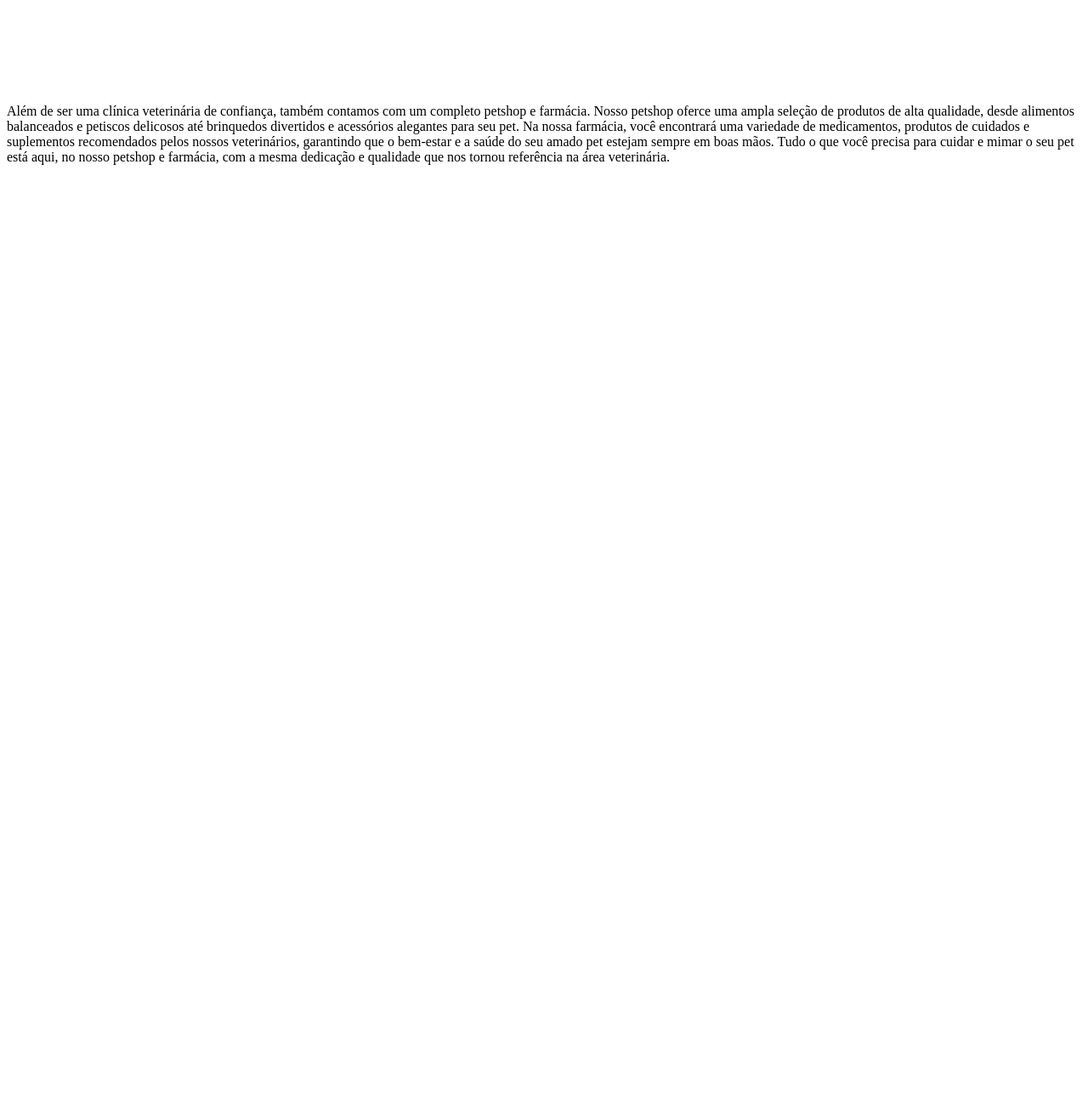
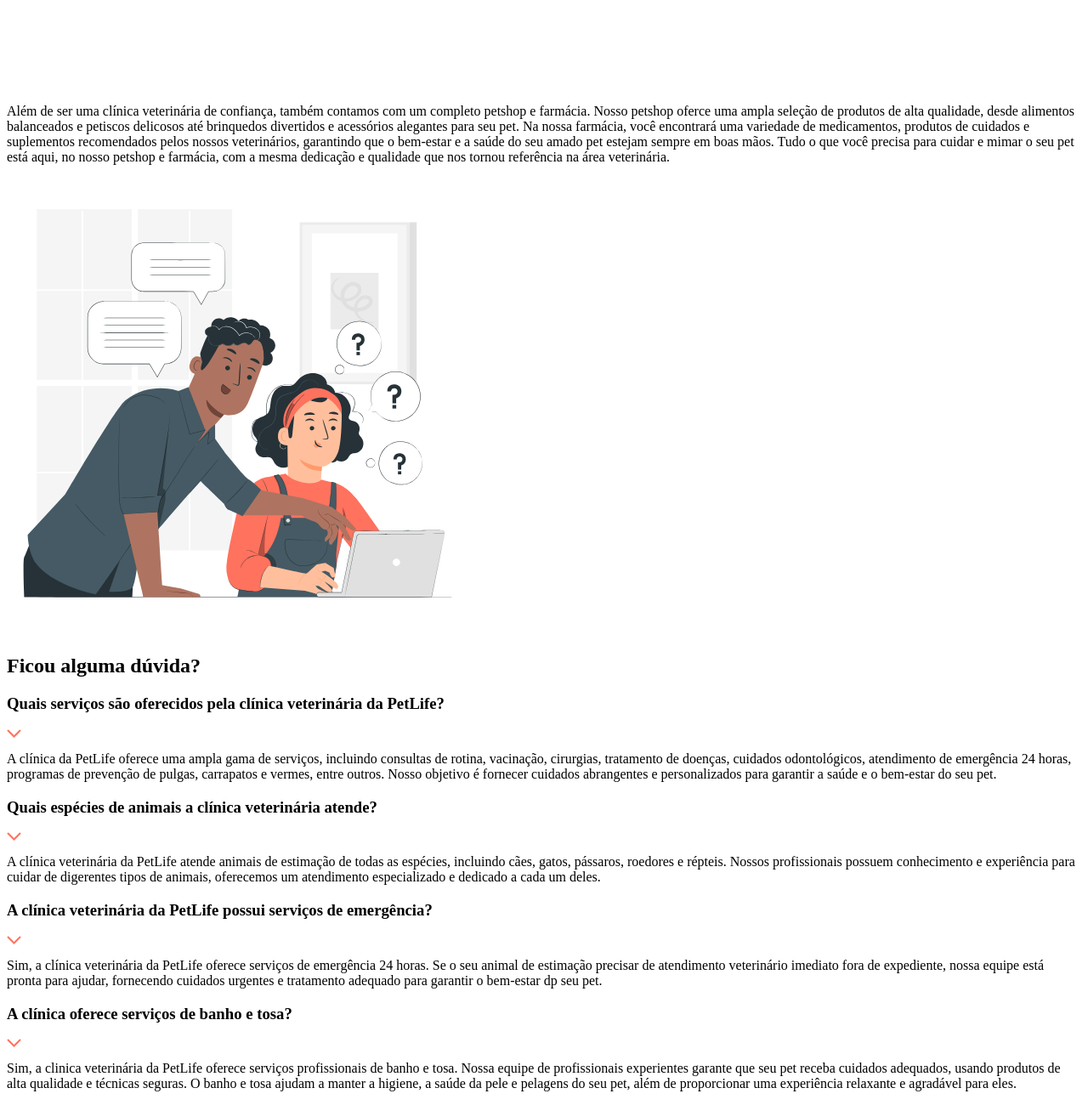
Before and after one commit to marianasciment0/PetLife, a plain HTML site: page index.html in a window 1280 px wide. Shown: the part 2128-3428 px from the top of the page at 85% size. Before the commit the page ends 2338 px from the top, so only its background shows below. Drawn offline with Linux system fonts and the light colour scheme.

Commit message:
Cria Quarta sessão: Dúvidas

```diff
--- a/index.html
+++ b/index.html
@@ -53,7 +53,7 @@
             </section>
 
             <section id="farmacia">
-                <h1>Venha conferir o nosso petshop e farmácia</h1>
+                <h2>Venha conferir o nosso petshop e farmácia</h2>
                 <img src="assets/shop-img.svg" alt="" width="645" height="645" loading="lazy">
                 <p>Além de ser uma clínica veterinária de confiança, também contamos com
                     um completo petshop e farmácia. Nosso petshop oferce uma ampla seleção
@@ -66,6 +66,59 @@
                     mimar o seu pet está aqui, no nosso petshop e farmácia, com a mesma
                     dedicação e qualidade que nos tornou referência na área veterinária.</p>
             </section>
+
+            <section id="duvidas">
+                <img src="assets/faq-img.svg" alt="" width="540" height="540" loading="lazy">
+                <div>
+                    <h2>Ficou alguma dúvida?</h2>
+                    <div>
+                        <h3>Quais serviços são oferecidos pela clínica veterinária da PetLife?</h3>
+                        <img src="assets/arrow-down.svg" alt="">
+                        <p>A clínica da PetLife oferece uma ampla gama de serviços, incluindo consultas de rotina,
+                            vacinação, cirurgias, tratamento de doenças, cuidados odontológicos, atendimento de emergência
+                            24 horas, programas de prevenção de pulgas, carrapatos e vermes, entre outros.
+                            Nosso objetivo é fornecer cuidados abrangentes e personalizados para garantir a saúde
+                            e o bem-estar do seu pet.
+                        </p>
+                    </div>
+
+                    <div>
+                        <h3>Quais espécies de animais a clínica veterinária atende?</h3>
+                        <img src="assets/arrow-down.svg" alt="">
+                        <p>A clínica veterinária da PetLife atende animais de estimação de
+                            todas as espécies, incluindo cães, gatos, pássaros, roedores e
+                            répteis. Nossos profissionais possuem conhecimento e experiência
+                            para cuidar de digerentes tipos de animais, oferecemos um
+                            atendimento especializado e dedicado a cada um deles.
+                        </p>
+                    </div>
+
+                    <div>
+                        <h3>A clínica veterinária da PetLife possui serviços de emergência?</h3>
+                        <img src="assets/arrow-down.svg" alt="">
+                        <p>Sim, a clínica veterinária da PetLife oferece serviços de
+                            emergência 24 horas. Se o seu animal de estimação precisar de
+                            atendimento veterinário imediato fora de expediente, nossa equipe
+                            está pronta para ajudar, fornecendo cuidados urgentes e tratamento
+                            adequado para garantir o bem-estar dp seu pet.
+                        </p>
+                    </div>
+
+                    <div>
+                        <h3>A clínica oferece serviços de banho e tosa?</h3>
+                        <img src="assets/arrow-down.svg" alt="">
+                        <p>Sim, a clinica veterinária da PetLife oferece serviços
+                            profissionais de banho e tosa. Nossa equipe de profissionais
+                            experientes garante que seu pet receba cuidados adequados, usando
+                            produtos de alta qualidade e técnicas seguras. O banho e tosa
+                            ajudam a manter a higiene, a saúde da pele e pelagens do seu pet,
+                            além de proporcionar uma experiência relaxante e agradável para
+                            eles.
+                        </p>
+                    </div>
+                </div>
+            </section>
+
         </main>
     </body>
 </html>
```
